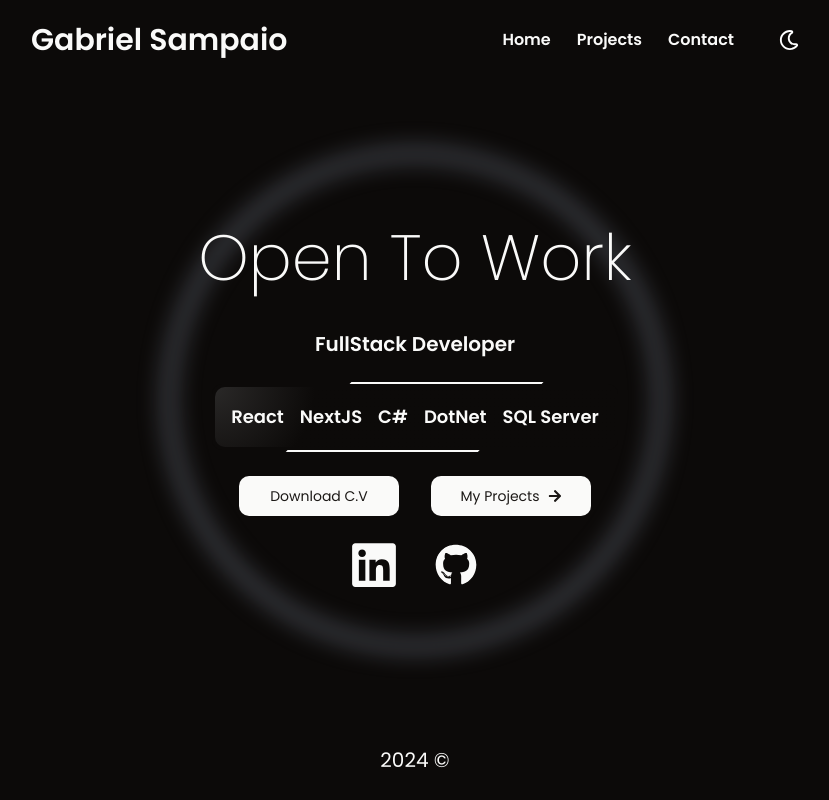
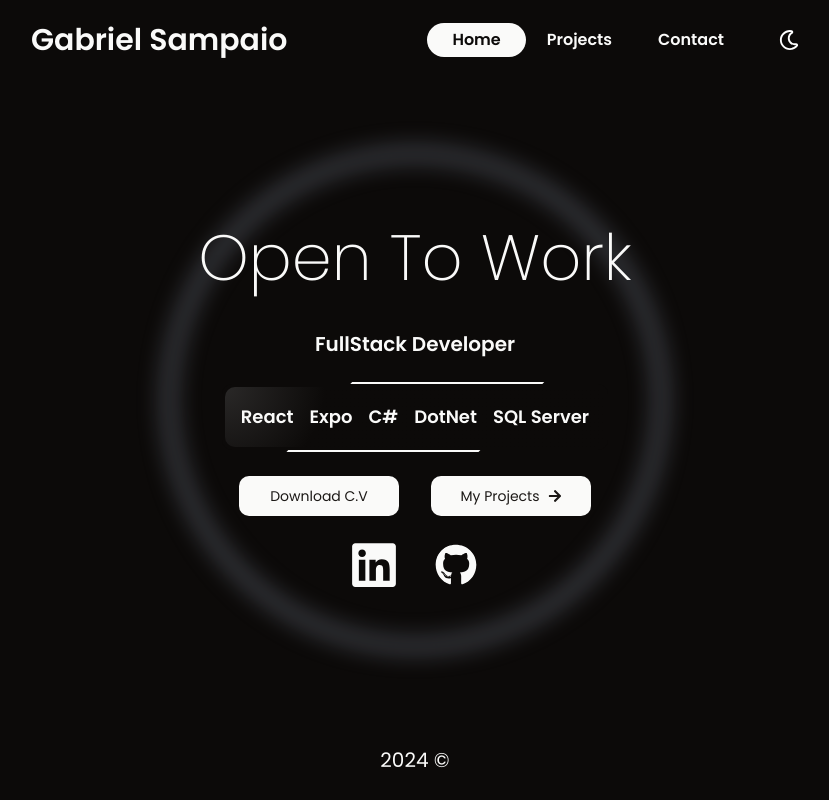
Before and after one commit to gsampaiowz/portfolio, a Next.js app: page / in a window 1280 px wide. Shown: the whole page, without its empty margins (225-1054 px from the left). Built offline with nearby package versions, Linux system fonts and the light colour scheme.

Commit message:
Active, expo

```diff
--- a/src/app/globals.css
+++ b/src/app/globals.css
@@ -152,7 +152,7 @@ body {
 /* HOVER NOS LINKS DO NAV */
 
 ._underline-hover-item {
-  padding: 5px 15px;
+  padding: 5px 25px;
   margin: -2px;
   cursor: pointer;
   position: relative;
@@ -163,6 +163,8 @@ body {
   content: "";
   position: absolute;
   inset: calc(100% - 3px) 0 0 0;
+  width: 80%;
+  margin: 0 auto;
   background: hsl(var(--foreground));
   scale: 0 1;
   transition: 0.3s, translate 0s 0.3s;
--- a/src/app/page.tsx
+++ b/src/app/page.tsx
@@ -10,7 +10,7 @@ import {
 } from "./../components/ui/tooltip";
 import { poppinsExtraLight } from "@/assets/fonts";
 import { RiNextjsFill, RiReactjsLine } from "react-icons/ri";
-import { SiCsharp, SiDotnet, SiMicrosoftsqlserver } from "react-icons/si";
+import { SiCsharp, SiDotnet, SiExpo, SiMicrosoftsqlserver } from "react-icons/si";
 import { FaArrowRight, FaGithub, FaLinkedin } from "react-icons/fa";
 import { Button } from "@/components/ui/button";
 import { TbBrandReactNative } from "react-icons/tb";
@@ -67,8 +67,8 @@ export default function Home() {
                     onClick={() => window.open("https://react.dev")}
                     size={50}
                   />
-                  <TbBrandReactNative
-                    onClick={() => window.open("https://nextjs.org/")}
+                  <SiExpo
+                    onClick={() => window.open("https://expo.dev/")}
                     size={50}
                   />
                   <SiCsharp
@@ -124,8 +124,8 @@ export default function Home() {
               <span onClick={() => window.open("https://react.dev")}>
                 React
               </span>
-              <span onClick={() => window.open("https://nextjs.org/")}>
-                NextJS
+              <span onClick={() => window.open("https://expo.dev/")}>
+                Expo
               </span>
               <span
                 onClick={() =>
--- a/src/components/header/index.tsx
+++ b/src/components/header/index.tsx
@@ -1,7 +1,10 @@
 "use client";
 import { motion } from "framer-motion";
 import { ThemeSwitch } from "./../themeSwitch/index";
+import Link from "next/link";
+import { usePathname } from "next/navigation";
 
+export const Header = () => {
   const container = {
     hidden: { opacity: 0 },
     visible: {
@@ -9,7 +12,8 @@ const container = {
     },
   };
 
-export const Header = () => {
+  const pathname = usePathname();
+
   return (
     <motion.header
       transition={{ duration: 1 }}
@@ -24,9 +28,43 @@ export const Header = () => {
         </h1>
         <nav className="flex items-center gap-8">
           <ul className="flex flex-row items-center _underline-hover">
-            <li className="_underline-hover-item">Home</li>
-            <li className="_underline-hover-item">Projects</li>
-            <li className="_underline-hover-item">Contact</li>
+            <li
+              className={`_underline-hover-item ${
+                pathname === "/"
+                  ? "text-[hsl(var(--background))] bg-[hsl(var(--foreground))] rounded-3xl"
+                  : ""
+              }`}
+            >
+              <Link
+                href={"/"}
+              >
+                Home
+              </Link>
+            </li>
+            <li className="_underline-hover-item">
+              <Link
+                className={`link ${
+                  pathname === "/projects"
+                    ? "text-violet-400"
+                    : ""
+                }`}
+                href={"/projects"}
+              >
+                Projects
+              </Link>
+            </li>
+            <li className="_underline-hover-item">
+              <Link
+                className={`link ${
+                  pathname === "/contact"
+                    ? "text-[hsl(var(--background))] bg-[hsl(var(--foreground))]"
+                    : ""
+                }`}
+                href={"/contact"}
+              >
+                Contact
+              </Link>
+            </li>
           </ul>
           <ThemeSwitch />
         </nav>
```
Also changed, not shown: src/assets/images/eu.jpg (deleted). Lines whose indentation alone changed are shown as unchanged.
